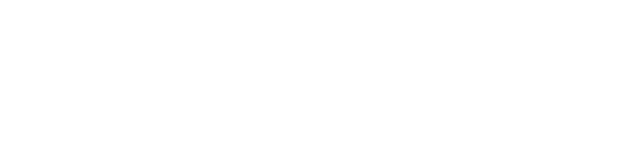
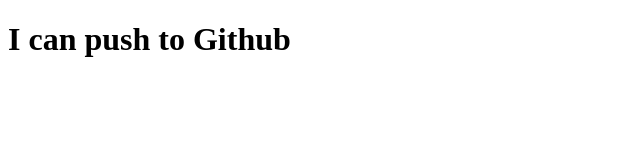
Before and after one commit to eimon078/my-first-repo, a plain HTML site: page index.html in a window 1280 px wide. Shown: the whole page, without its empty margins (0-640 px from the left). Drawn offline with Linux system fonts and the light colour scheme.

Commit message:
added head

```diff
--- a/index.html
+++ b/index.html
@@ -7,6 +7,6 @@
     <title>My first Github repo</title>
 </head>
 <body>
-
+    <h1>I can push to Github</h1>
 </body>
 </html>
```
